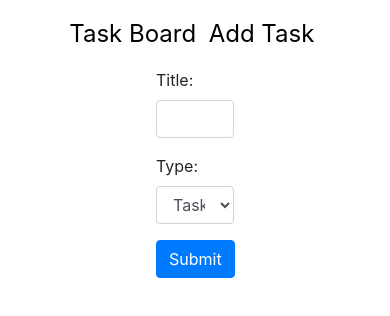
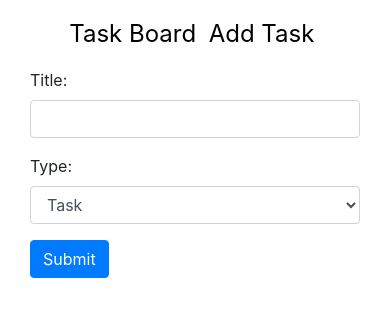
Before and after one commit to mnichols17/322P2, a React (Create React App) app: page /addtask in a window 390 px wide. Shown: the top 316 px of the page. Built offline with nearby package versions, Linux system fonts and the light colour scheme; no server answers.

Commit message:
Trying to deploy again

```diff
--- a/package.json
+++ b/package.json
@@ -16,7 +16,7 @@
     "react-scripts": "3.4.1"
   },
   "scripts": {
-    "start": "node server/server.js",
+    "start": "react-scripts start",
     "build": "react-scripts build",
     "test": "react-scripts test",
     "eject": "react-scripts eject"
--- a/src/Components/App.js
+++ b/src/Components/App.js
@@ -1,5 +1,5 @@
 import React from 'react';
-import { matchPath, Link, BrowserRouter as Router, Switch, Route} from "react-router-dom";
+import { Link, BrowserRouter as Router, Switch, Route} from "react-router-dom";
 import axios from 'axios';
 
 import TaskBoard from './TaskBoard';
--- a/src/styles.css
+++ b/src/styles.css
@@ -13,7 +13,7 @@
 }
 
 #addTask {
-    width: 30%;
+    width: 50%;
 }
 
 #taskBoard {
@@ -42,4 +42,8 @@ a:hover {
     #taskBoard {
         background: #EFEFEF;
     }
+
+    #addTask {
+        width: 100%;
+    }
   }
```
Also changed, not shown: 1 other file (tests, documents, lock files or other folders).
